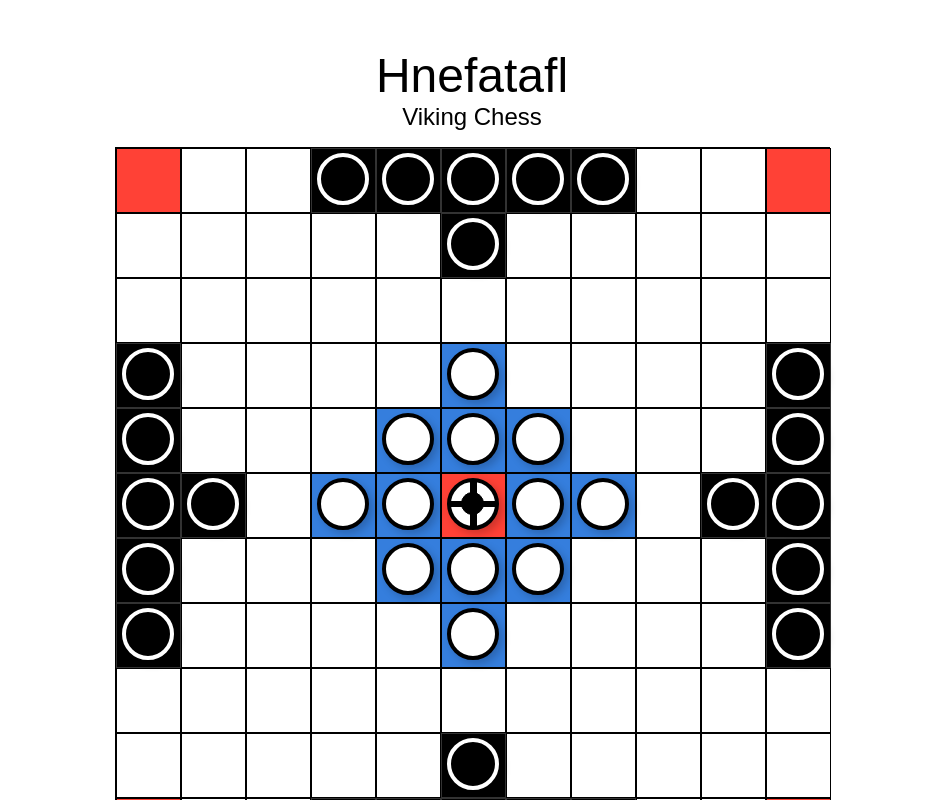
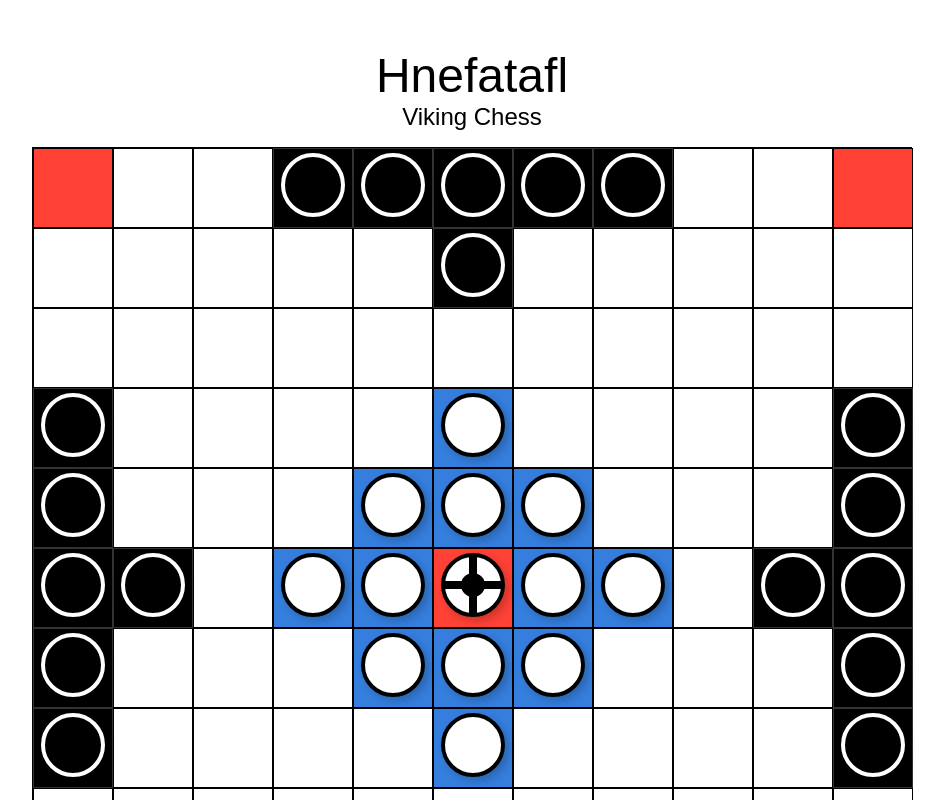
Before and after one commit to andavi/hnefatafl, a React (Create React App) app: page / in a window 1280 px wide. Shown: the top 800 px of the page, without its empty margins (168-1112 px from the left). Built offline with nearby package versions, Linux system fonts and the light colour scheme.

Commit message:
redo cross css

```diff
--- a/src/App.css
+++ b/src/App.css
@@ -1,29 +1,6 @@
-/*.App {
-  text-align: center;
+.cross {
+  width: 100px;
+  height: 100px;
+  background: linear-gradient(to bottom, transparent 43%, #000 43%, #000 57%,  transparent 57%),
+    linear-gradient(to right, transparent 43%, #000 43%, #000 57%, transparent 57%);
 }
-
-.App-logo {
-  animation: App-logo-spin infinite 20s linear;
-  height: 80px;
-}
-
-.App-header {
-  background-color: #222;
-  height: 150px;
-  padding: 20px;
-  color: white;
-}
-
-.App-title {
-  font-size: 1.5em;
-}
-
-.App-intro {
-  font-size: large;
-}
-
-@keyframes App-logo-spin {
-  from { transform: rotate(0deg); }
-  to { transform: rotate(360deg); }
-}
-*/
--- a/src/App.js
+++ b/src/App.js
@@ -2,7 +2,7 @@ import React, { Component } from 'react';
 import './App.css';
 
 const NUM_SQUARES = 11;  // NUM_SQUARES x NUM_SQUARES
-const SQUARE_SIZE = 65;
+const SQUARE_SIZE = 80;
 
 const initialSetup = [
   ['', '', '', 'a', 'a', 'a', 'a', 'a', '', '', ''],
@@ -492,32 +492,16 @@ const Defender = ({
 
 const Cross = ({ squareSize }) => {
   return (
-    <div>
-      <div
-        className='bg-black'
-        style={{
-          width: squareSize * .1,
-          height: squareSize * .7,
-          marginLeft: '44%'
-        }}
-      ></div>
-      <div
-        className='bg-black mb5'
-        style={{
-          width: squareSize * .7,
-          height: squareSize * .1,
-          marginTop: '-60%',
-        }}
-      ></div>
-      <div
-        className='br-100 ba bg-black'
-        style={{
-          width: squareSize * .35,
-          height: squareSize * .35,
-          marginTop: '-180%',
-          marginLeft: '23%'
-        }}
-      ></div>
+    <div className="cross pt3"
+      style = {{
+        width: squareSize * .7,
+        height: squareSize * .7
+     }}>
+      <div className="bg-black br-100 center"
+        style = {{
+      width: squareSize * .3,
+      height: squareSize * .3
+    }}></div>
     </div>
   );
 }
```
